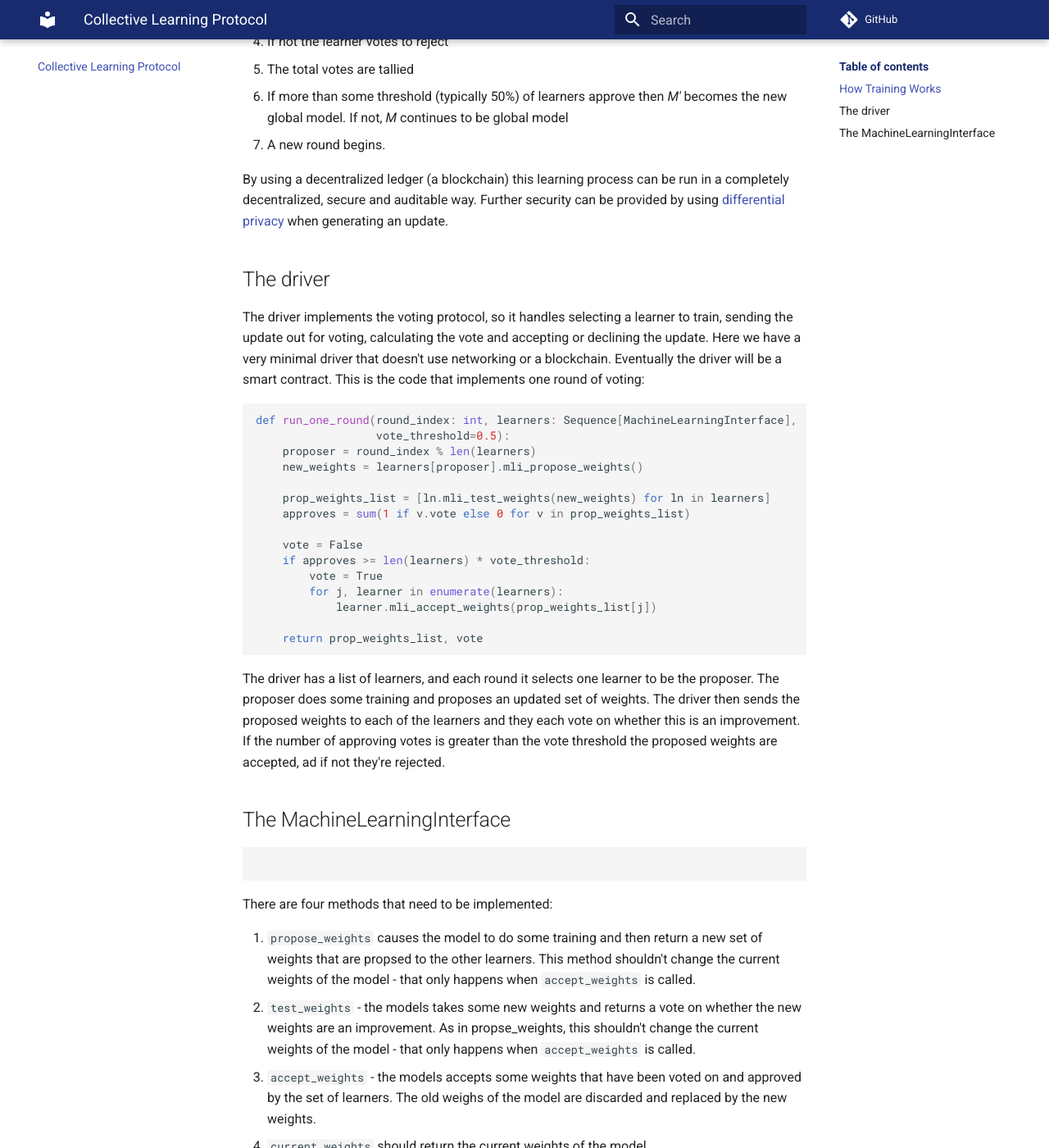
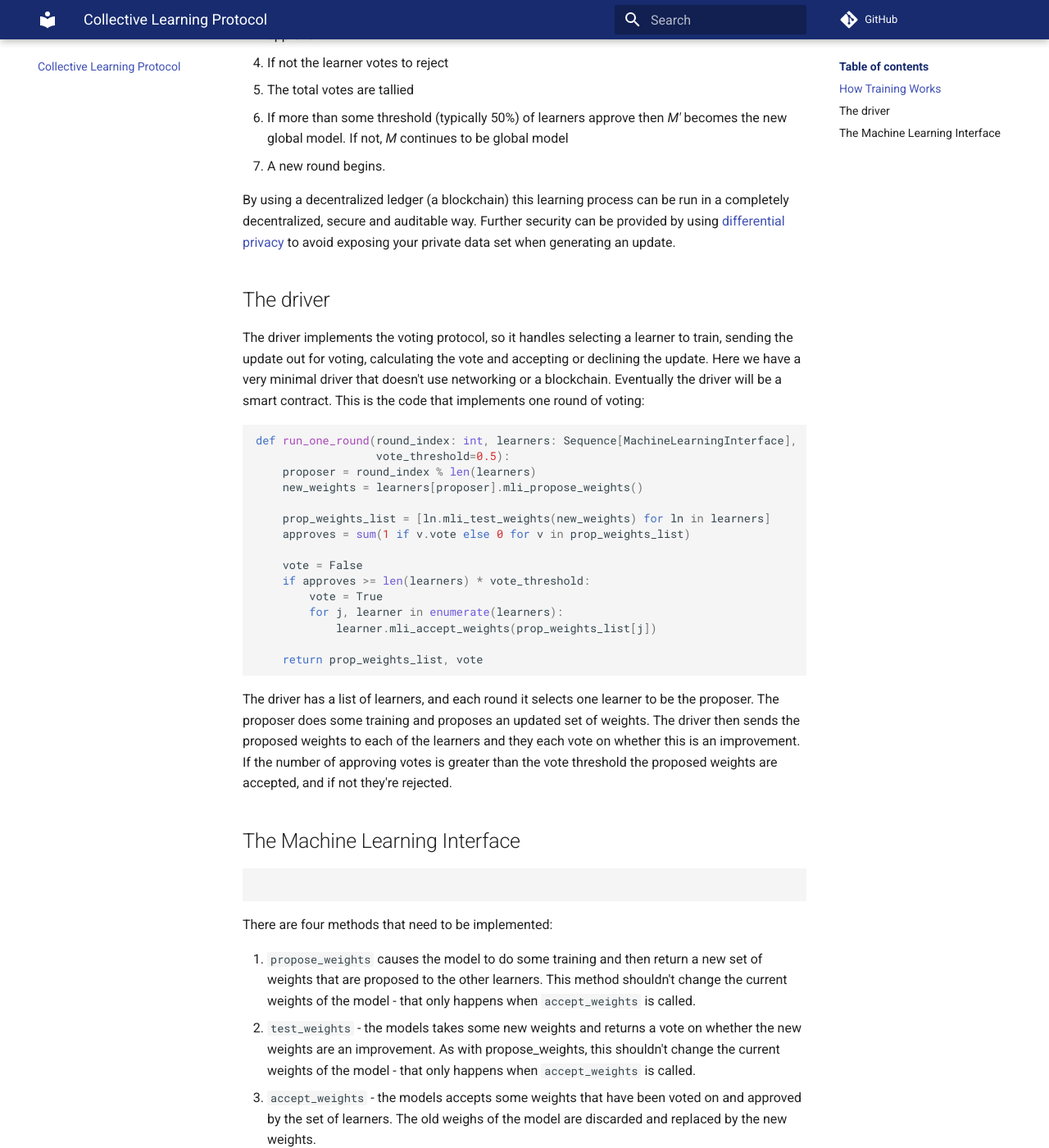
Before and after one commit to fetchai/colearn, an MkDocs documentation site: the page built from docs/about.md, in a window 1280 px wide and 1400 px high, scrolled down 682 px. Shown: the whole window at 82% size. Built offline with MkDocs 1.6.1 and Material for MkDocs 9.7.7, drawn with Linux system fonts in a browser that asks for light colours; comment, search, counter and statistics services are not loaded; some of the changed text lies outside the part shown.

Commit message:
fixes to the docs where noticed (#88)

````diff
--- a/docs/about.md
+++ b/docs/about.md
@@ -1,24 +1,24 @@
 # How collective learning works
-A Colearn experiment begins when a group of entities, a group of *learners*, decide on a model architecture and begin learning. Together they will train a single global model. The goal is to train a model that performs better than any of the learners can produce by training on their private data set.
+A Colearn experiment begins when a group of entities, referred to as  *learners*, decide on a model architecture and begin learning. Together they will train a single global model. The goal is to train a model that performs better than any of the learners can produce by training on their private data set.
 
 ### How Training Works
 
 Training occurs in rounds; during each round the learners attempt to improve the performance of the global shared model.
 To do so each round an **update** of the global model (for example new set of weights in a neural network) is proposed.
 The learners then **validate** the update and decide if the new model is better than the current global model.
-If enough learners *approve* the update then global model is updated. After an update is approved or rejected a new round begins.
+If enough learners *approve* the update then the global model is updated. After an update is approved or rejected a new round begins.
 
 The detailed steps of a round updating a global model *M* are as follows:
 
 1. One of the learners is selected and proposes a new updated model *M'*
 2. The rest of the learners **validate** *M'*
-   - If *M'* has better performance than *M* then the learner votes to approve
+   - If *M'* has better performance than *M* against their private data set then the learner votes to approve
    - If not the learner votes to reject
 3. The total votes are tallied
    - If more than some threshold (typically 50%) of learners approve then *M'* becomes the new global model. If not, *M* continues to be global model
 4. A new round begins.
 
-By using a decentralized ledger (a blockchain) this learning process can be run in a completely decentralized, secure and auditable way. Further security can be provided by using [differential privacy](https://en.wikipedia.org/wiki/Differential_privacy) when generating an update.
+By using a decentralized ledger (a blockchain) this learning process can be run in a completely decentralized, secure and auditable way. Further security can be provided by using [differential privacy](https://en.wikipedia.org/wiki/Differential_privacy) to avoid exposing your private data set when generating an update.
 
 
 ## The driver
@@ -47,21 +47,21 @@
 The driver has a list of learners, and each round it selects one learner to be the proposer.
 The proposer does some training and proposes an updated set of weights.
 The driver then sends the proposed weights to each of the learners and they each vote on whether this is an improvement.
-If the number of approving votes is greater than the vote threshold the proposed weights are accepted, ad if not they're rejected.
+If the number of approving votes is greater than the vote threshold the proposed weights are accepted, and if not they're rejected.
 
 
-## The MachineLearningInterface
+## The Machine Learning Interface
 ```Python
 {!../colearn/ml_interface.py!}
 ```
 There are four methods that need to be implemented:
 
 1. `propose_weights` causes the model to do some training and then return a
-   new set of weights that are propsed to the other learners.
+   new set of weights that are proposed to the other learners.
    This method shouldn't change the current weights of the model - that
    only happens when `accept_weights` is called.
 2. `test_weights` - the models takes some new weights and returns a vote on whether the new weights are an improvement.
-   As in propse_weights, this shouldn't change the current weights of the model -
+   As with propose_weights, this shouldn't change the current weights of the model -
    that only happens when `accept_weights` is called.
 3. `accept_weights` - the models accepts some weights that have been voted on and approved by the set of learners.
     The old weighs of the model are discarded and replaced by the new weights.
--- a/docs/intro_tutorial_mli.md
+++ b/docs/intro_tutorial_mli.md
@@ -17,11 +17,11 @@
 There are four methods that need to be implemented:
 
 1. `propose_weights` causes the model to do some training and then return a
-   new set of weights that are propsed to the other learners.
+   new set of weights that are proposed to the other learners.
    This method shouldn't charge the current weights of the model - that
    only happens when `accept_weights` is called.
 2. `test_weights` - the models takes some new weights and returns a vote on whether the new weights are an improvement.
-   As in propse_weights, this shouldn't change the current weights of the model -
+   As in propose_weights, this shouldn't change the current weights of the model -
    that only happens when `accept_weights` is called.
 3. `accept_weights` - the models accepts some weights that have been voted on and approved by the set of learners.
     The old weighs of the model are discarded and replaced by the new weights.
@@ -125,7 +125,7 @@
 The vote score can be any metric that you like.
 You could use loss, accuracy, mean squared error or any custom metric.
 If the vote score is the loss then the model would only vote True if the score has decreased.
-Here's we're using accuracy, so the vote is true if the score increases.
+Here we're using accuracy, so the vote is true if the score increases.
 This method then resets the weights to the old values and returns the vote
 along with some scores for monitoring purposes.
 ```Python
````
Also changed, not shown: docs/index.md (+7 -5 lines), 2 other files.
